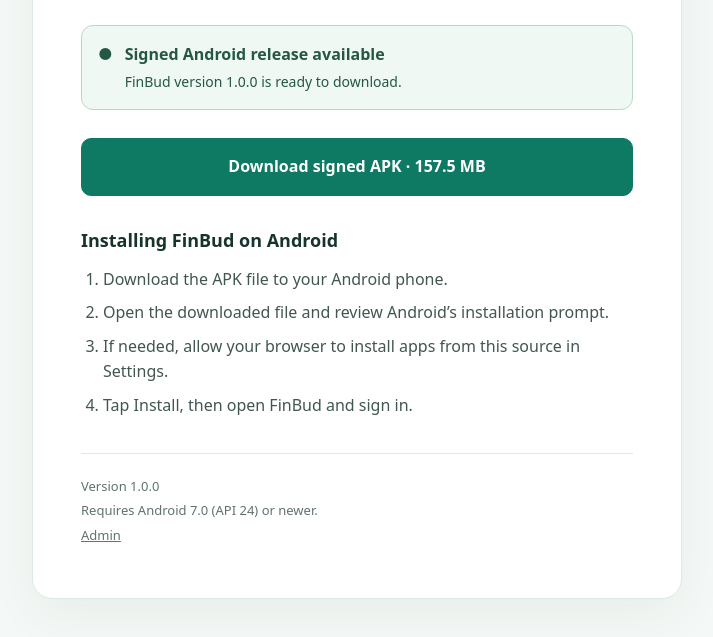
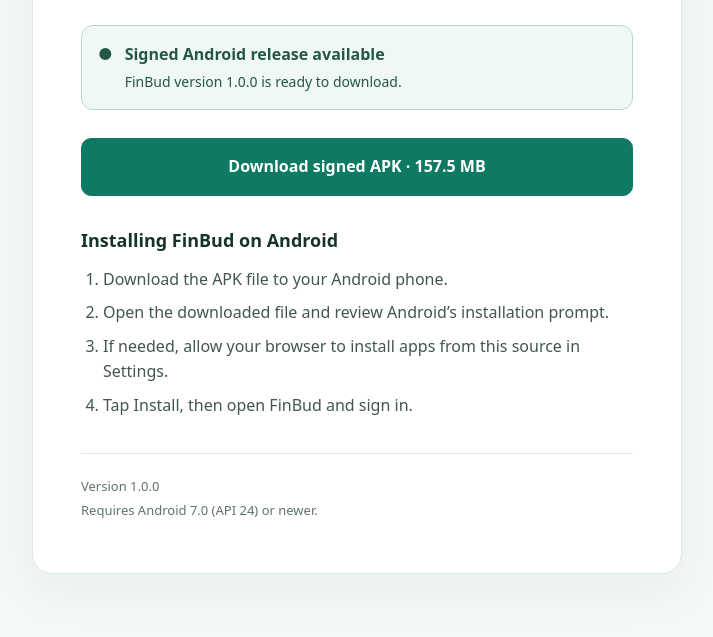
Before and after one commit to SriramFit123/finbud-download, a plain HTML site: page index.html in a window 1280 px wide. Shown: the part 277-914 px from the top of the page, without its empty margins (283-996 px from the left). Drawn offline with Linux system fonts and the light colour scheme.

Commit message:
Remove admin link from footer
Removed admin link from the footer section.

```diff
--- a/index.html
+++ b/index.html
@@ -54,7 +54,6 @@
     <footer>
       <p>Version 1.0.0</p>
       <p>Requires Android 7.0 (API 24) or newer.</p>
-      <p><a href="admin.html">Admin</a></p>
     </footer>
   </main>
 </body>
```
